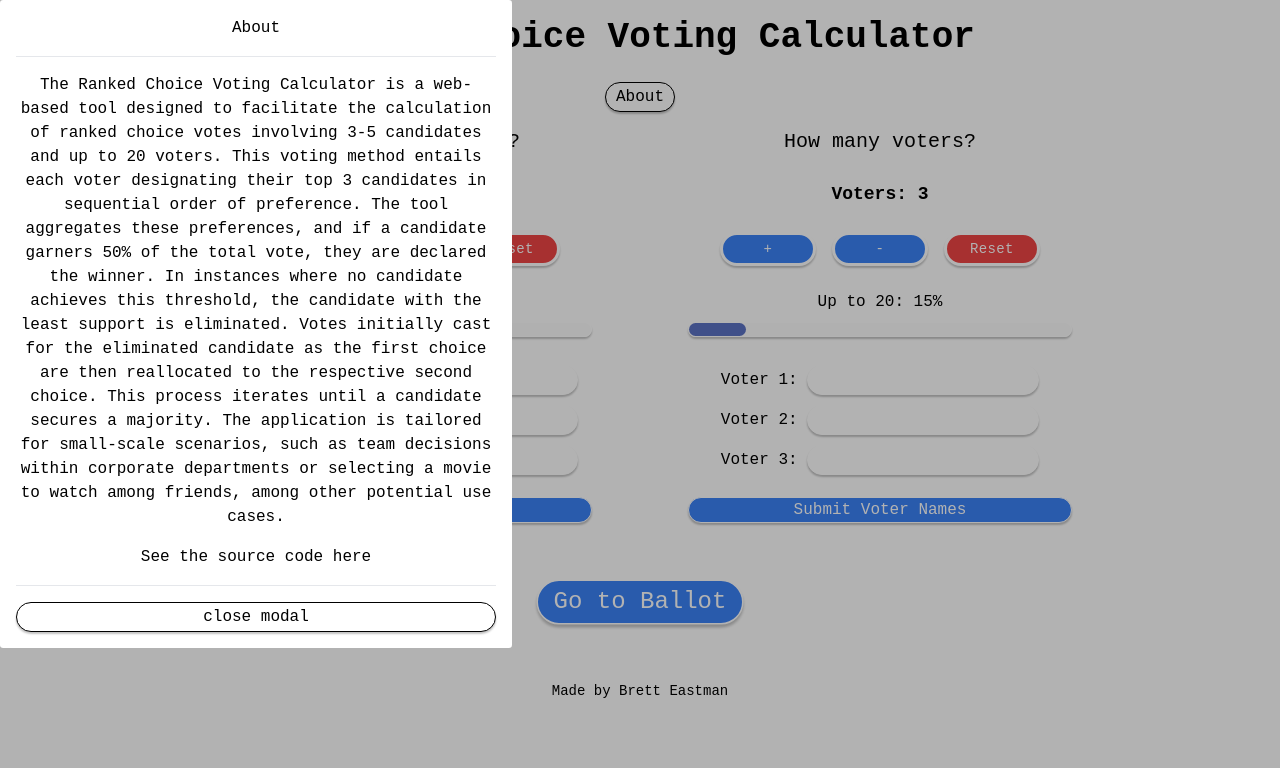
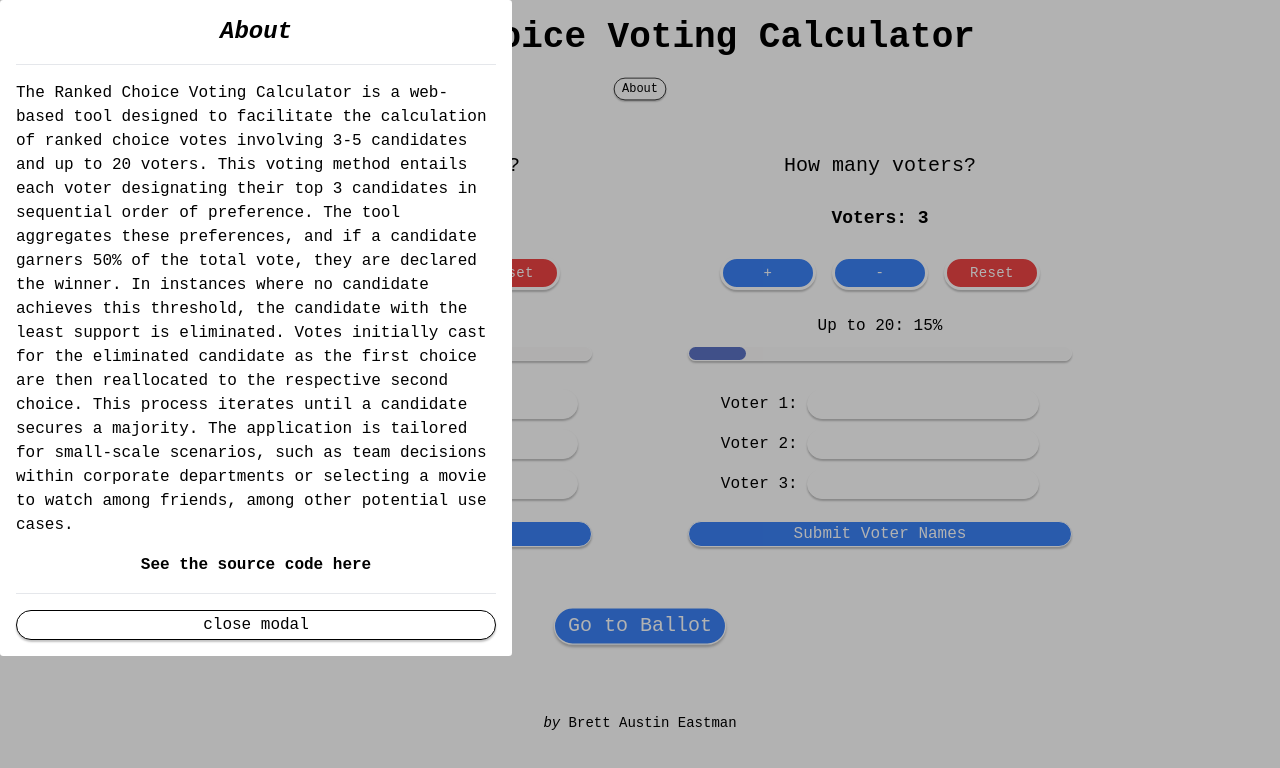
Before and after one commit to BrettEastman/RankedChoice, a Svelte app: page / in a window 1280 px wide. Both pictures are taken after a click on the button "About". Shown: the top 768 px of the page. Built offline with nearby package versions, Linux system fonts and the light colour scheme.

Commit message:
Align text left in modal, change look of buttons and heading in modal. CSS/HTML changes in Typewriter. Fix backToHome function in App. Format with Prettier.

```diff
--- a/src/App.svelte
+++ b/src/App.svelte
@@ -1,21 +1,30 @@
 <script lang="ts">
-  import TailwindCss from './TailwindCSS.svelte';
+  import TailwindCss from "./TailwindCSS.svelte";
 
-  import { tweened } from 'svelte/motion';
-	import { cubicOut } from 'svelte/easing';
-  import { candidateCount1, voterCount1, candidatesStore, votersStore, electionStore, count, numberVoted, winnerStore } from './utils/stores';
+  import { tweened } from "svelte/motion";
+  import { cubicOut } from "svelte/easing";
+  import {
+    candidateCount1,
+    voterCount1,
+    candidatesStore,
+    votersStore,
+    electionStore,
+    count,
+    numberVoted,
+    winnerStore,
+  } from "./utils/stores";
 
-  import { calculateWinner } from './scripts/calculateWinner.svelte';
+  import { calculateWinner } from "./scripts/calculateWinner.svelte";
 
-  import Button from './lib/Button.svelte';
-  import Inline from './lib/Inline.svelte';
-  import Stack from './lib/Stack.svelte';
-  import Columns from './lib/Columns.svelte';
-  import PadBox from './lib/PadBox.svelte';
-  import Typewriter from './lib/Typewriter.svelte';
-  import Split from './lib/Split.svelte';
-  import Cover from './lib/Cover.svelte';
-  import Modal from './lib/Modal.svelte';
+  import Button from "./lib/Button.svelte";
+  import Inline from "./lib/Inline.svelte";
+  import Stack from "./lib/Stack.svelte";
+  import Columns from "./lib/Columns.svelte";
+  import PadBox from "./lib/PadBox.svelte";
+  import Typewriter from "./lib/Typewriter.svelte";
+  import Split from "./lib/Split.svelte";
+  import Cover from "./lib/Cover.svelte";
+  import Modal from "./lib/Modal.svelte";
 
   let showModal = false;
 
@@ -27,16 +36,16 @@
 
   // increment the number of candidates which will trigger a re-render of the form with the current number of slots to input candidate names
   const handleCandidateSubmit = (e) => {
-    const candidateButton = document.getElementById('candidate');
+    const candidateButton = document.getElementById("candidate");
     candidateButton.disabled = true;
-    candidateButton.textContent = 'Candidates submitted';
+    candidateButton.textContent = "Candidates submitted";
 
     const formData = new FormData(e.target);
     for (let field of formData) {
       const [key, value] = field;
       $candidatesStore.push(value);
     }
-    console.log('candidates:', candidates);
+    console.log("candidates:", candidates);
   };
 
   let voters = [];
@@ -44,9 +53,9 @@
 
   // same with voters
   const handleVoterSubmit = (e) => {
-    const voterButton = document.getElementById('voter');
+    const voterButton = document.getElementById("voter");
     voterButton.disabled = true;
-    voterButton.textContent = 'Voters submitted';
+    voterButton.textContent = "Voters submitted";
 
     const formData = new FormData(e.target);
     const data = {};
@@ -54,7 +63,7 @@
       const [key, value] = field;
       $votersStore.push(value);
     }
-    console.log('voters:', voters);
+    console.log("voters:", voters);
   };
 
   // the handleSubmit function will then process the form data and add the candidate names to the candidateData store - one object for each candidate with the candidate name and an array of three zeros for votes
@@ -65,7 +74,7 @@
     for (let candidate of $candidatesStore) {
       $electionStore.push({
         name: candidate,
-        votes: [0,0,0]
+        votes: [0, 0, 0],
       });
     }
     counter++;
@@ -76,9 +85,9 @@
 
   // Add votes from each voter
   const handleVoteSubmit = (e) => {
-    const voteButton = document.getElementById('vote');
+    const voteButton = document.getElementById("vote");
     voteButton.disabled = true;
-    voteButton.textContent = 'Submitted';
+    voteButton.textContent = "Submitted";
 
     const formData = new FormData(e.target);
     for (let field of formData) {
@@ -90,10 +99,10 @@
       }
     }
     voted++;
-    console.log('electionData:', electionData);
+    console.log("electionData:", electionData);
   };
 
-  let winner = '';
+  let winner = "";
   $: winner = $winnerStore;
 
   function incrementCounter() {
@@ -102,28 +111,26 @@
   }
 
   const backToHome = () => {
-    winnerStore.set('');
     numberVoted.set(0);
+    count.set(0);
+    candidateCount1.set(3);
+    voterCount1.set(3);
+    candidatesStore.set([]);
     votersStore.set([]);
-    candidatesStore.set([]);
     electionStore.set([]);
-    count.set(0);
+    winnerStore.set("");
     counter = 0;
-  }
+  };
 
-  const candidateCount = tweened(3,
-    {
+  const candidateCount = tweened(3, {
     duration: 400,
-      easing: cubicOut
-    }
-  );
+    easing: cubicOut,
+  });
 
-  const voterCount = tweened(3,
-    {
+  const voterCount = tweened(3, {
     duration: 400,
-      easing: cubicOut
-    }
-  );
+    easing: cubicOut,
+  });
 
   function incrementCandidate() {
     if ($candidateCount1 < 5) {
@@ -133,15 +140,15 @@
   }
 
   function decrementCandidate() {
-    if ($candidateCount1 > 0) {
+    if ($candidateCount1 > 2) {
       candidateCount.update((n) => n - 1);
       $candidateCount1 -= 1;
     }
   }
 
   function resetCandidate() {
-    candidateCount.set(0);
-    $candidateCount1 = 0;
+    candidateCount.set(3);
+    $candidateCount1 = 3;
   }
 
   function incrementVoter() {
@@ -152,33 +159,60 @@
   }
 
   function decrementVoter() {
-    if ($voterCount1 > 0) {
+    if ($voterCount1 > 3) {
       voterCount.update((n) => n - 1);
       $voterCount1 -= 1;
     }
   }
 
   function resetVoter() {
-    voterCount.set(0);
-    $voterCount1 = 0;
+    voterCount.set(3);
+    $voterCount1 = 3;
   }
 </script>
 
 <TailwindCss />
 
 <Cover minHeight="50vh" gutter="text-center" stretchContent={true}>
-  <div slot="top" class="flex flex-col justify-center items-center">
-    <h1 class="max-w-max px-5 py-2 text-4xl font-bold mt-2.5 mb-4 rounded-full hover:shadow-[rgba(0,_0,_0,_0.24)_0px_2px_2px] cursor-pointer" on:click|preventDefault={backToHome}>Ranked Choice Voting Calculator</h1>
+  <div slot="top" class="flex flex-col justify-center items-center mb-8">
+    <h1
+      class="max-w-max px-5 py-2 text-4xl font-bold mt-2.5 mb-2 rounded-full hover:shadow-[rgba(0,_0,_0,_0.24)_0px_2px_2px] cursor-pointer"
+      on:click|preventDefault={backToHome}
+    >
+      Ranked Choice Voting Calculator
+    </h1>
+    <div class="scale-75">
       <button class="about" on:click={() => (showModal = true)}>About</button>
+    </div>
+    <div class="flex flex-col justify-center items-center">
       <Modal bind:showModal>
-      <h2 slot="header">
-        About
+        <h2 class="font-bold text-2xl" slot="header">
+          <em>About</em>
         </h2>
 
-      <p>The Ranked Choice Voting Calculator is a web-based tool designed to facilitate the calculation of ranked choice votes involving 3-5 candidates and up to 20 voters. This voting method entails each voter designating their top 3 candidates in sequential order of preference. The tool aggregates these preferences, and if a candidate garners 50% of the total vote, they are declared the winner. In instances where no candidate achieves this threshold, the candidate with the least support is eliminated. Votes initially cast for the eliminated candidate as the first choice are then reallocated to the respective second choice. This process iterates until a candidate secures a majority. The application is tailored for small-scale scenarios, such as team decisions within corporate departments or selecting a movie to watch among friends, among other potential use cases.</p>
+        <p class="text-left">
+          The Ranked Choice Voting Calculator is a web-based tool designed to
+          facilitate the calculation of ranked choice votes involving 3-5
+          candidates and up to 20 voters. This voting method entails each voter
+          designating their top 3 candidates in sequential order of preference.
+          The tool aggregates these preferences, and if a candidate garners 50%
+          of the total vote, they are declared the winner. In instances where no
+          candidate achieves this threshold, the candidate with the least
+          support is eliminated. Votes initially cast for the eliminated
+          candidate as the first choice are then reallocated to the respective
+          second choice. This process iterates until a candidate secures a
+          majority. The application is tailored for small-scale scenarios, such
+          as team decisions within corporate departments or selecting a movie to
+          watch among friends, among other potential use cases.
+        </p>
 
-      <a href="https://github.com/BrettEastman/RankedChoice">See the source code here</a>
+        <a
+          class="rounded-full font-bold hover:shadow-[rgba(0,_0,_0,_0.24)_0px_2px_2px] cursor-pointer"
+          href="https://github.com/BrettEastman/RankedChoice"
+          >See the source code here</a
+        >
       </Modal>
+    </div>
   </div>
 
   <main class="max-w-4xl p-4 m-auto text-center">
@@ -187,23 +221,27 @@
         <Split gutter="gap-24" switchAt="lg">
           <div>
             <Stack gutter="gap-6">
-              <p class="text-xl">
-                How many candidates?
-              </p>
+              <p class="text-xl">How many candidates?</p>
 
-              <h2 class="text-lg font-bold">Candidates: {Math.floor($candidateCount)}</h2>
+              <h2 class="text-lg font-bold">
+                Candidates: {Math.floor($candidateCount)}
+              </h2>
 
               <div class="text-xl">
                 <Inline gutter="gap-4" justify="justify-center">
-                  <Button onClick={incrementCandidate}> + </Button>
-                  <Button onClick={decrementCandidate}> - </Button>
-                  <Button onClick={resetCandidate} color="bg-red-500"> Reset </Button>
+                  <Button onClick={incrementCandidate}>+</Button>
+                  <Button onClick={decrementCandidate}>-</Button>
+                  <Button onClick={resetCandidate} color="bg-red-500">
+                    Reset
+                  </Button>
                 </Inline>
               </div>
 
               <Stack gutter="gap-2">
-                <label for="candidateProg">Up to 5: {Math.floor(($candidateCount / 5) * 100)}%</label>
-                <progress id="candidateProg" max="5" value={$candidateCount}></progress>
+                <label for="candidateProg"
+                  >Up to 5: {Math.floor(($candidateCount / 5) * 100)}%</label
+                >
+                <progress id="candidateProg" max="5" value={$candidateCount} />
               </Stack>
 
               <form on:submit|preventDefault={handleCandidateSubmit}>
@@ -212,11 +250,18 @@
                     <PadBox padding={1}>
                       <label>
                         Candidate {candidateIndex + 1}:
-                        <input type="text" id="text" name={`candidate${candidateIndex}`} value="" />
+                        <input
+                          type="text"
+                          id="text"
+                          name={`candidate${candidateIndex}`}
+                          value=""
+                        />
                       </label>
                     </PadBox>
                   {/each}
-                  <button class="candidate" id="candidate" type="submit">Submit Candidate Names</button>
+                  <button class="candidate" id="candidate" type="submit"
+                    >Submit Candidate Names</button
+                  >
                 </Stack>
               </form>
             </Stack>
@@ -224,23 +269,25 @@
 
           <div>
             <Stack gutter="gap-6">
-              <p class="text-xl">
-                How many voters?
-              </p>
+              <p class="text-xl">How many voters?</p>
 
-              <h2 class="text-lg font-bold">Voters: {Math.ceil($voterCount)}</h2>
+              <h2 class="text-lg font-bold">
+                Voters: {Math.ceil($voterCount)}
+              </h2>
 
               <div class="text-xl">
                 <Inline gutter="gap-4" justify="justify-center">
-                  <Button onClick={incrementVoter}> + </Button>
-                  <Button onClick={decrementVoter}> - </Button>
-                  <Button onClick={resetVoter} color="bg-red-500"> Reset </Button>
+                  <Button onClick={incrementVoter}>+</Button>
+                  <Button onClick={decrementVoter}>-</Button>
+                  <Button onClick={resetVoter} color="bg-red-500">Reset</Button>
                 </Inline>
               </div>
 
               <Stack gutter="gap-2">
-                <label for="voterprog">Up to 20: {Math.floor(($voterCount / 20) * 100)}%</label>
-                <progress id="voterprog" max="20" value={$voterCount}></progress>
+                <label for="voterprog"
+                  >Up to 20: {Math.floor(($voterCount / 20) * 100)}%</label
+                >
+                <progress id="voterprog" max="20" value={$voterCount} />
               </Stack>
 
               <form on:submit|preventDefault={handleVoterSubmit}>
@@ -249,19 +296,28 @@
                     <PadBox padding={1}>
                       <label>
                         Voter {voterIndex + 1}:
-                        <input type="text" id="text" name={`voter${voterIndex}`} value="" />
+                        <input
+                          type="text"
+                          id="text"
+                          name={`voter${voterIndex}`}
+                          value=""
+                        />
                       </label>
                     </PadBox>
                   {/each}
-                  <button class="voter" id="voter" type="submit">Submit Voter Names</button>
+                  <button class="voter" id="voter" type="submit"
+                    >Submit Voter Names</button
+                  >
                 </Stack>
               </form>
             </Stack>
           </div>
         </Split>
         {#if $candidateCount1 > 0 && $voterCount1 > 0}
-          <div class="scale-150 mt-4 rounded-s-full">
-            <button class="ballot" on:click={handleElectionData}>Go to Ballot</button>
+          <div class="scale-125 mt-4 rounded-s-full">
+            <button class="ballot" on:click={handleElectionData}
+              >Go to Ballot</button
+            >
           </div>
         {/if}
       {/if}
@@ -288,7 +344,12 @@
                   <div>
                     <label>
                       {candidateIndex + 1}:
-                        <input type="text" id="text" name={`${candidateIndex}`} value="" />
+                      <input
+                        type="text"
+                        id="text"
+                        name={`${candidateIndex}`}
+                        value=""
+                      />
                     </label>
                   </div>
                 </PadBox>
@@ -300,7 +361,7 @@
         {/each}
 
         {#if voted >= voters.length}
-          <div class="mb-24 scale-150">
+          <div class="mb-24 scale-125">
             <Button onClick={incrementCounter}>Go to final vote</Button>
           </div>
         {/if}
@@ -310,14 +371,20 @@
     <Stack gutter="gap-12">
       {#if counter === 2}
         <div class="text-xl">
-          <Typewriter winner={winner}/>
+          <Typewriter {winner} />
         </div>
       {/if}
     </Stack>
   </main>
 
-  <div slot="bottom" class="mt-12">
-    <p class="text-sm">Made by <a href="https://www.brettaustineastman.com/" target="_blank">Brett Eastman</a></p>
+  <div slot="bottom" class="flex flex-col justify-center items-center mt-12">
+    <p
+      class="text-sm max-w-max rounded-full px-5 py-2 hover:shadow-[rgba(0,_0,_0,_0.24)_0px_2px_2px]"
+    >
+      <em>by </em><a href="https://www.brettaustineastman.com/" target="_blank"
+        >Brett Austin Eastman</a
+      >
+    </p>
   </div>
 </Cover>
 
@@ -344,7 +411,7 @@
   button {
     border: 1px solid;
     border-radius: 2rem;
-    padding: .15rem auto;
+    padding: 0.15rem auto;
     background-color: rgb(59 130 246);
     color: white;
     box-shadow: rgba(0, 0, 0, 0.24) 0px 2px 2px;
```
Also changed, not shown: src/lib/Typewriter.svelte (+5 -3 lines). Lines whose indentation alone changed are shown as unchanged.
